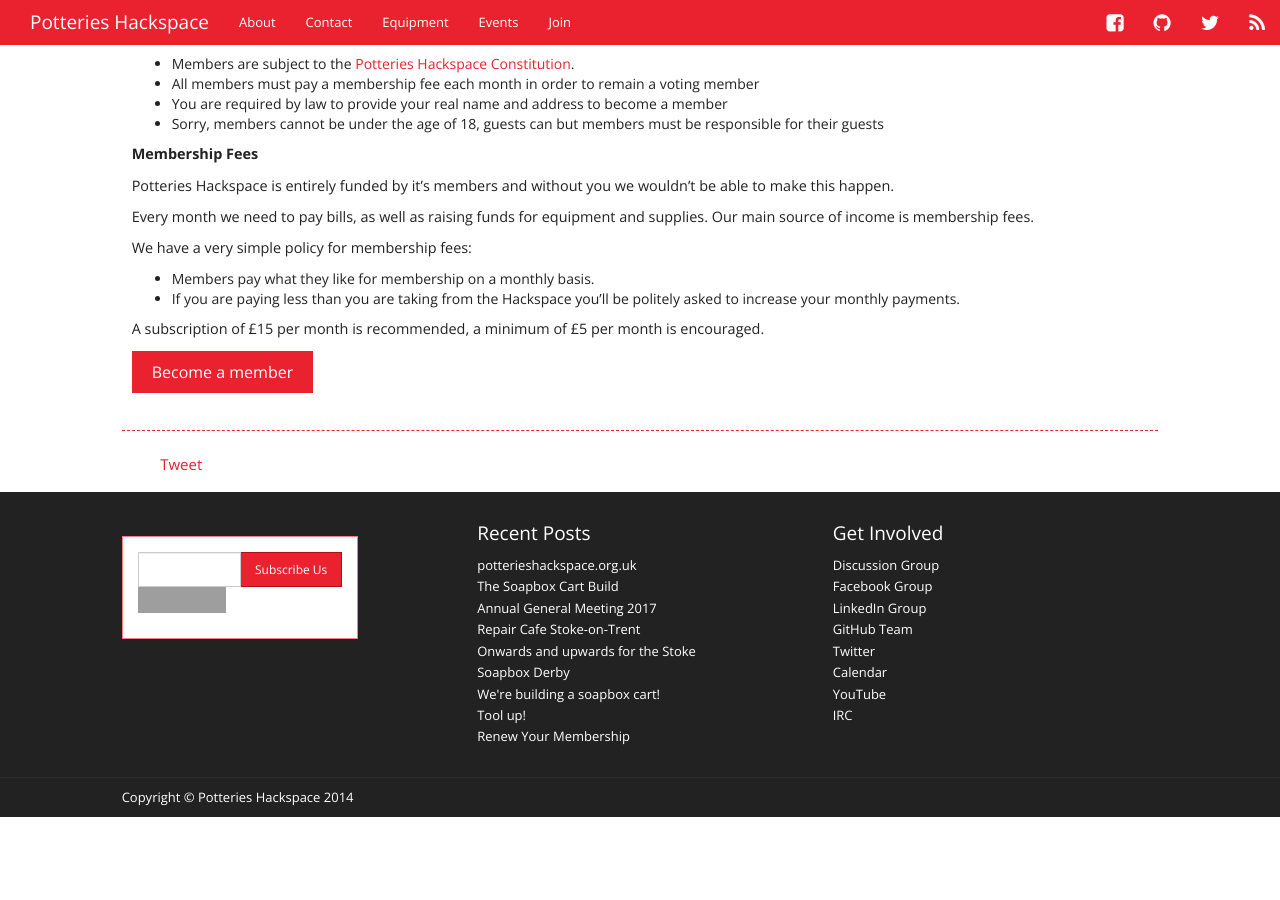
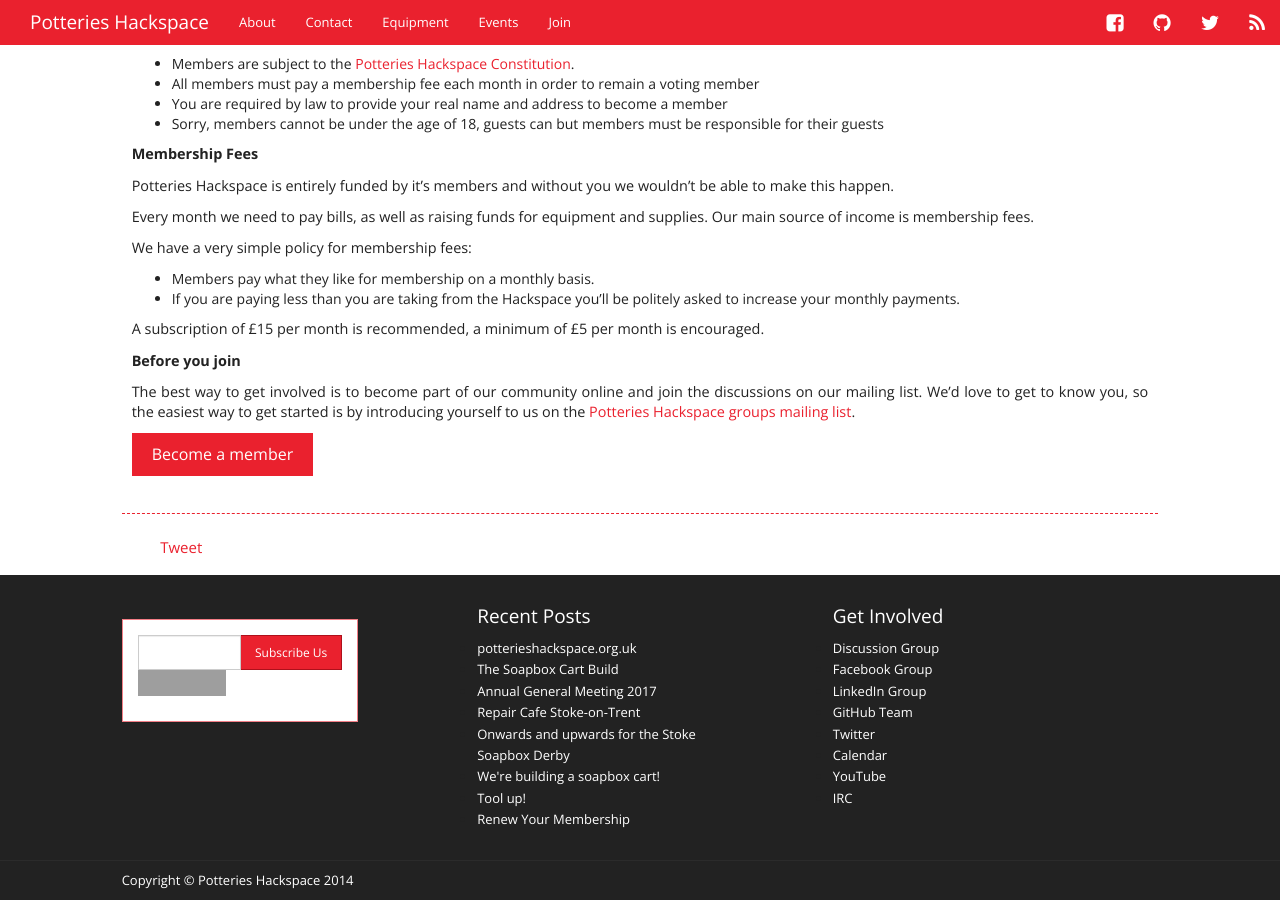
Before and after one commit to PotteriesHackspace/potterieshackspace.github.com, a Jekyll site: the page built from join.md, in a window 1280 px wide and 900 px high, scrolled down 761 px. Built offline with Jekyll 4.4.1, drawn with Linux system fonts in a browser that asks for light colours; nearby versions of some CDN libraries; comment, search, counter and statistics services are not loaded; before the commit the page ends 1578 px from its top, so only the background shows below that; grey boxes are pictures that could not be loaded.

Commit message:
Update join.md

```diff
--- a/join.md
+++ b/join.md
@@ -52,4 +52,8 @@
 
 A subscription of £15 per month is recommended, a minimum of £5 per month is encouraged.
 
+**Before you join**
+
+The best way to get involved is to become part of our community online and join the discussions on our mailing list. We’d love to get to know you, so the easiest way to get started is by introducing yourself to us on the [Potteries Hackspace groups mailing list](https://groups.google.com/group/potteries-hackspace).
+
 <a style="color: #ffffff; font-size: 16px; background: #ea212e; padding: 10px 20px 10px 20px; text-decoration: none; margin-bottom: 1em; display: inline-block;" href="https://docs.google.com/forms/d/1cqgWs-c3xATXALOHq8jezVRGAktudUrEglpMaiO6Hsg/viewform">Become a member</a>
```
